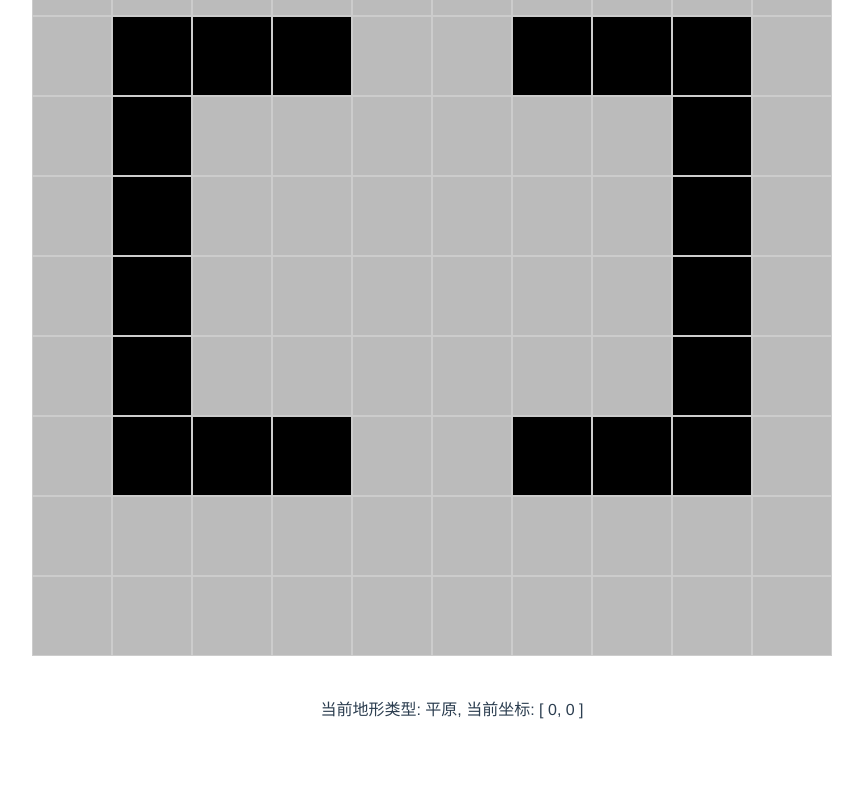
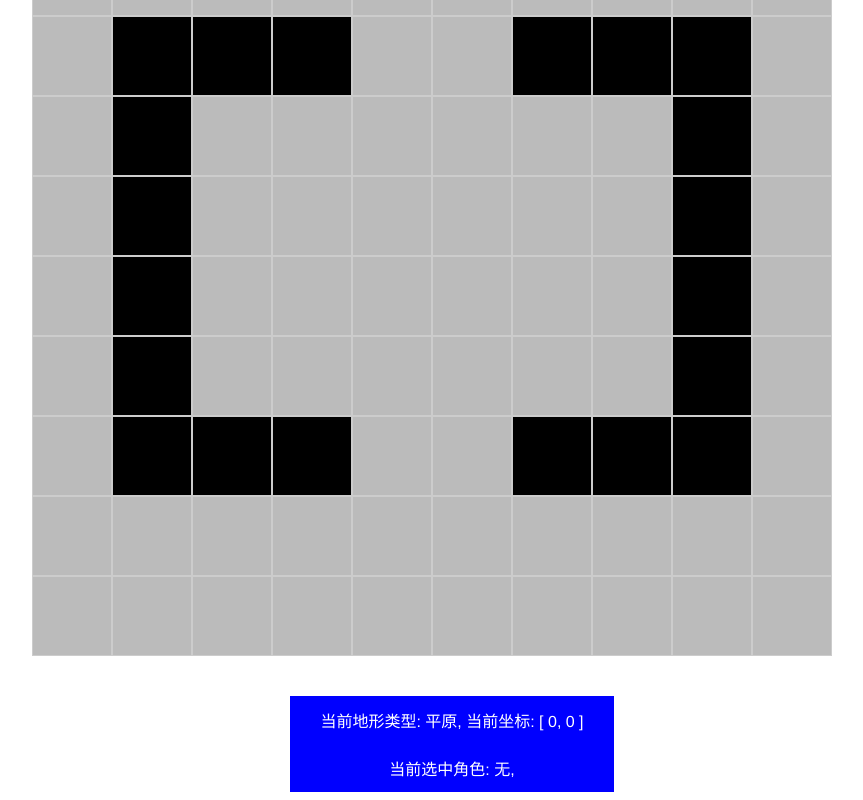
Before and after one commit to dingzu/war-chess-game, a Vue app: page / in a window 1280 px wide. Shown: the part 200-1000 px from the top of the page, without its empty margins (188-1051 px from the left). Before the commit the page ends 928 px from the top, so only its background shows below. Built offline with nearby package versions, Linux system fonts and the light colour scheme.

Commit message:
完成地形和角色选中

```diff
--- a/src/components/game/Map.vue
+++ b/src/components/game/Map.vue
@@ -7,7 +7,7 @@
         <TerrainUnit
           v-for="(col, j) in row"
           :key="j"
-          :type="col"
+          :type="col[0]"
           @mouseenter="postTerrainData(i, j)"
         />
       </div>
--- a/src/components/game/TerrainUnit.vue
+++ b/src/components/game/TerrainUnit.vue
@@ -25,9 +25,9 @@ export default {
   height 80px
   border 1px solid #ccc
   background-color #000
-  &.type-000
+  &.type-00
     background-color #bbb
-  &.type-001
+  &.type-01
     background-color #000
   &:hover
     border 4px solid blue
--- /dev/null
+++ b/src/components/ui/CharacterWindow.vue
@@ -0,0 +1,28 @@
+<template>
+  <div class="character-window">当前选中角色: {{ recentCharacter }},</div>
+</template>
+
+<script>
+export default {
+  computed: {
+    recentCharacter() {
+      const id = this.STATE.activeCharacter;
+      console.log(id);
+      if (id) {
+        return this.STATE.characters[id].name;
+      } else {
+        return "无";
+      }
+    },
+  },
+};
+</script>
+
+<style lang="stylus">
+.character-window
+  margin auto
+  padding 12px
+  width 300px
+  background-color blue
+  color #fff
+</style>
--- a/src/components/ui/TerrainWindow.vue
+++ b/src/components/ui/TerrainWindow.vue
@@ -1,5 +1,5 @@
 <template>
-  <div>
+  <div class="terrain-window">
     当前地形类型: {{ terrainType.text }}, 当前坐标:
     {{ STATE.recentTerrain }}
   </div>
@@ -12,9 +12,18 @@ export default {
     terrainType() {
       const y = this.STATE.recentTerrain[0];
       const x = this.STATE.recentTerrain[1];
-      const type = this.STATE.mapMatrix[y][x];
-      return terrain[type];
+      const type = this.STATE.mapMatrix[y][x][0];
+      return terrain.type[type];
     },
   },
 };
 </script>
+
+<style lang="stylus">
+.terrain-window
+  margin auto
+  padding 12px
+  width 300px
+  background-color blue
+  color #fff
+</style>
--- a/src/data/state.js
+++ b/src/data/state.js
@@ -2,28 +2,31 @@ import { reactive } from 'vue'
 
 const data = {
     // 关卡数据
+    // 角色数据
     characters: {
-        "0": {
+        "000": {
             position: [0, 0],
-            id: "0",
-            group: "0"
+            id: "000",
+            group: "000",
+            name: "测试角色"
         }
     },
+    // 地图数据
     mapMatrix: [
-        ["000", "000", "000", "000", "000", "000", "000", "000", "000", "000"],
-        ["000", "000", "000", "000", "000", "000", "000", "000", "000", "000"],
-        ["000", "001", "001", "001", "000", "000", "001", "001", "001", "000"],
-        ["000", "001", "000", "000", "000", "000", "000", "000", "001", "000"],
-        ["000", "001", "000", "000", "000", "000", "000", "000", "001", "000"],
-        ["000", "001", "000", "000", "000", "000", "000", "000", "001", "000"],
-        ["000", "001", "000", "000", "000", "000", "000", "000", "001", "000"],
-        ["000", "001", "001", "001", "000", "000", "001", "001", "001", "000"],
-        ["000", "000", "000", "000", "000", "000", "000", "000", "000", "000"],
-        ["000", "000", "000", "000", "000", "000", "000", "000", "000", "000"],
+        [["00", "00", 0, ""], ["00", "00", 0, ""], ["00", "00", 0, ""], ["00", "00", 0, ""], ["00", "00", 0, ""], ["00", "00", 0, ""], ["00", "00", 0, ""], ["00", "00", 0, ""], ["00", "00", 0, ""], ["00", "00", 0, ""]],
+        [["00", "00", 0, ""], ["00", "00", 0, ""], ["00", "00", 0, ""], ["00", "00", 0, ""], ["00", "00", 0, ""], ["00", "00", 0, ""], ["00", "00", 0, ""], ["00", "00", 0, ""], ["00", "00", 0, ""], ["00", "00", 0, ""]],
+        [["00", "00", 0, ""], ["01", "00", 0, ""], ["01", "00", 0, ""], ["01", "00", 0, ""], ["00", "00", 0, ""], ["00", "00", 0, ""], ["01", "00", 0, ""], ["01", "00", 0, ""], ["01", "00", 0, ""], ["00", "00", 0, ""]],
+        [["00", "00", 0, ""], ["01", "00", 0, ""], ["00", "00", 0, ""], ["00", "00", 0, ""], ["00", "00", 0, ""], ["00", "00", 0, ""], ["00", "00", 0, ""], ["00", "00", 0, ""], ["01", "00", 0, ""], ["00", "00", 0, ""]],
+        [["00", "00", 0, ""], ["01", "00", 0, ""], ["00", "00", 0, ""], ["00", "00", 0, ""], ["00", "00", 0, ""], ["00", "00", 0, ""], ["00", "00", 0, ""], ["00", "00", 0, ""], ["01", "00", 0, ""], ["00", "00", 0, ""]],
+        [["00", "00", 0, ""], ["01", "00", 0, ""], ["00", "00", 0, ""], ["00", "00", 0, ""], ["00", "00", 0, ""], ["00", "00", 0, ""], ["00", "00", 0, ""], ["00", "00", 0, ""], ["01", "00", 0, ""], ["00", "00", 0, ""]],
+        [["00", "00", 0, ""], ["01", "00", 0, ""], ["00", "00", 0, ""], ["00", "00", 0, ""], ["00", "00", 0, ""], ["00", "00", 0, ""], ["00", "00", 0, ""], ["00", "00", 0, ""], ["01", "00", 0, ""], ["00", "00", 0, ""]],
+        [["00", "00", 0, ""], ["01", "00", 0, ""], ["01", "00", 0, ""], ["01", "00", 0, ""], ["00", "00", 0, ""], ["00", "00", 0, ""], ["01", "00", 0, ""], ["01", "00", 0, ""], ["01", "00", 0, ""], ["00", "00", 0, ""]],
+        [["00", "00", 0, ""], ["00", "00", 0, ""], ["00", "00", 0, ""], ["00", "00", 0, ""], ["00", "00", 0, ""], ["00", "00", 0, ""], ["00", "00", 0, ""], ["00", "00", 0, ""], ["00", "00", 0, ""], ["00", "00", 0, ""]],
+        [["00", "00", 0, ""], ["00", "00", 0, ""], ["00", "00", 0, ""], ["00", "00", 0, ""], ["00", "00", 0, ""], ["00", "00", 0, ""], ["00", "00", 0, ""], ["00", "00", 0, ""], ["00", "00", 0, ""], ["00", "00", 0, ""]],
     ],
     // 交互模块
     // 当前激活的角色 id
-    activeCharacter: "",
+    activeCharacter: null,
     // 当前鼠标出于的地形位置
     recentTerrain: [0, 0]
 }
--- a/src/data/terrain.js
+++ b/src/data/terrain.js
@@ -1,12 +1,15 @@
 export default {
-    "000": {
+    // 地形类型定义
+    type: {
+        "00": {
             text: '平原',
             des: '最基础的地形',
             moveRed: 1,
         },
-    "001": {
+        "01": {
             text: '悬崖',
             des: '最基础的地形',
             moveRed: 1,
         }
     }
+}
--- a/src/views/Stage.vue
+++ b/src/views/Stage.vue
@@ -14,17 +14,20 @@
         />
       </div>
     </div>
+    <!--UI-->
     <TerrainWindow />
+    <CharacterWindow />
   </div>
 </template>
 
 <script>
 import Map from "@/components/game/Map.vue";
 import TerrainWindow from "@/components/ui/TerrainWindow.vue";
+import CharacterWindow from "@/components/ui/CharacterWindow.vue";
 import CharacterUnit from "@/components/game/CharacterUnit.vue";
 export default {
   name: "StageModule",
-  components: { Map, TerrainWindow, CharacterUnit },
+  components: { Map, TerrainWindow, CharacterWindow, CharacterUnit },
 };
 </script>
 
```
Also changed, not shown: src/data/charactor.js (added, +7 -0 lines), src/data/charactor.json (deleted), src/data/class.js (added). Lines whose indentation alone changed are shown as unchanged.
